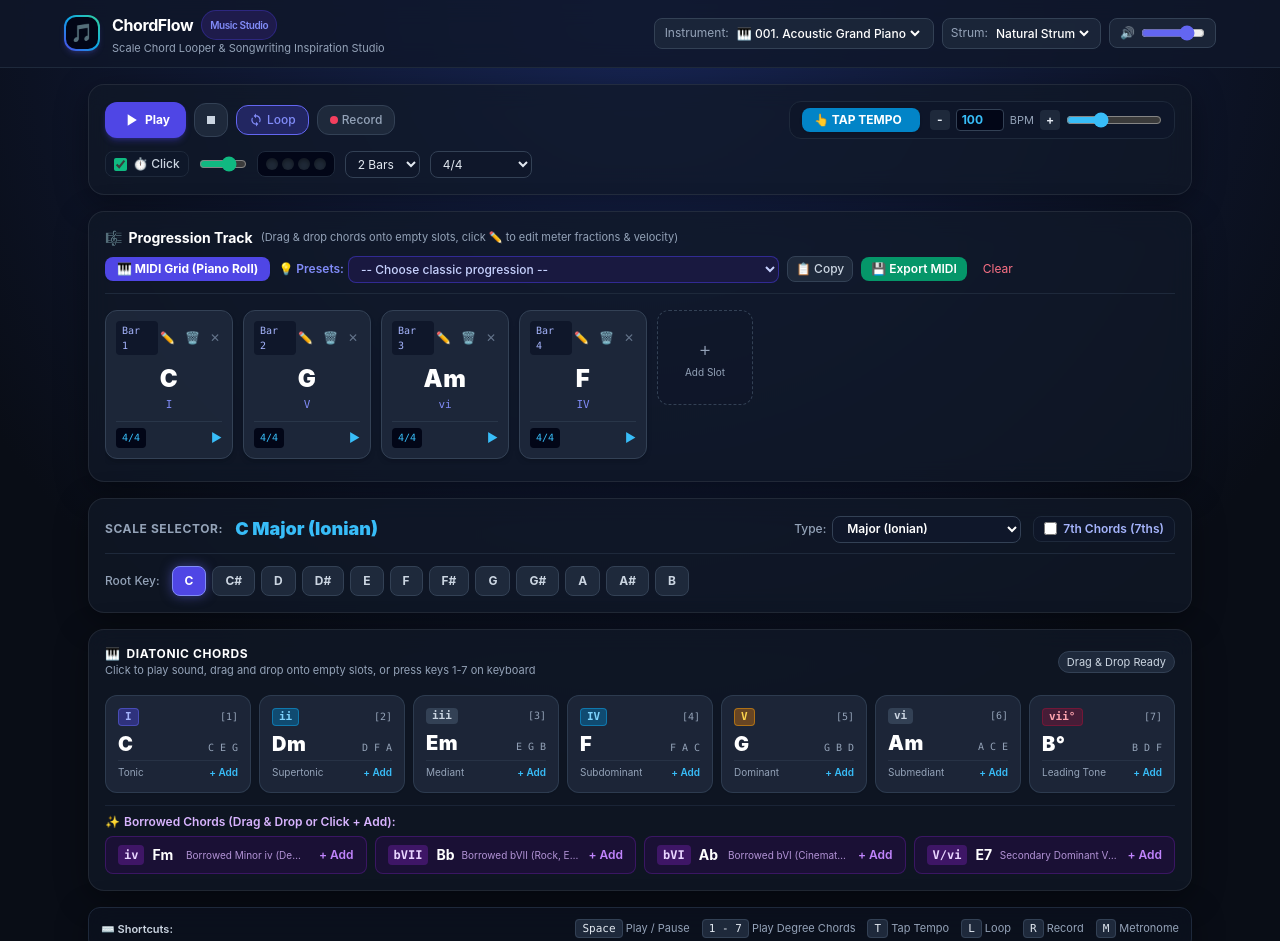
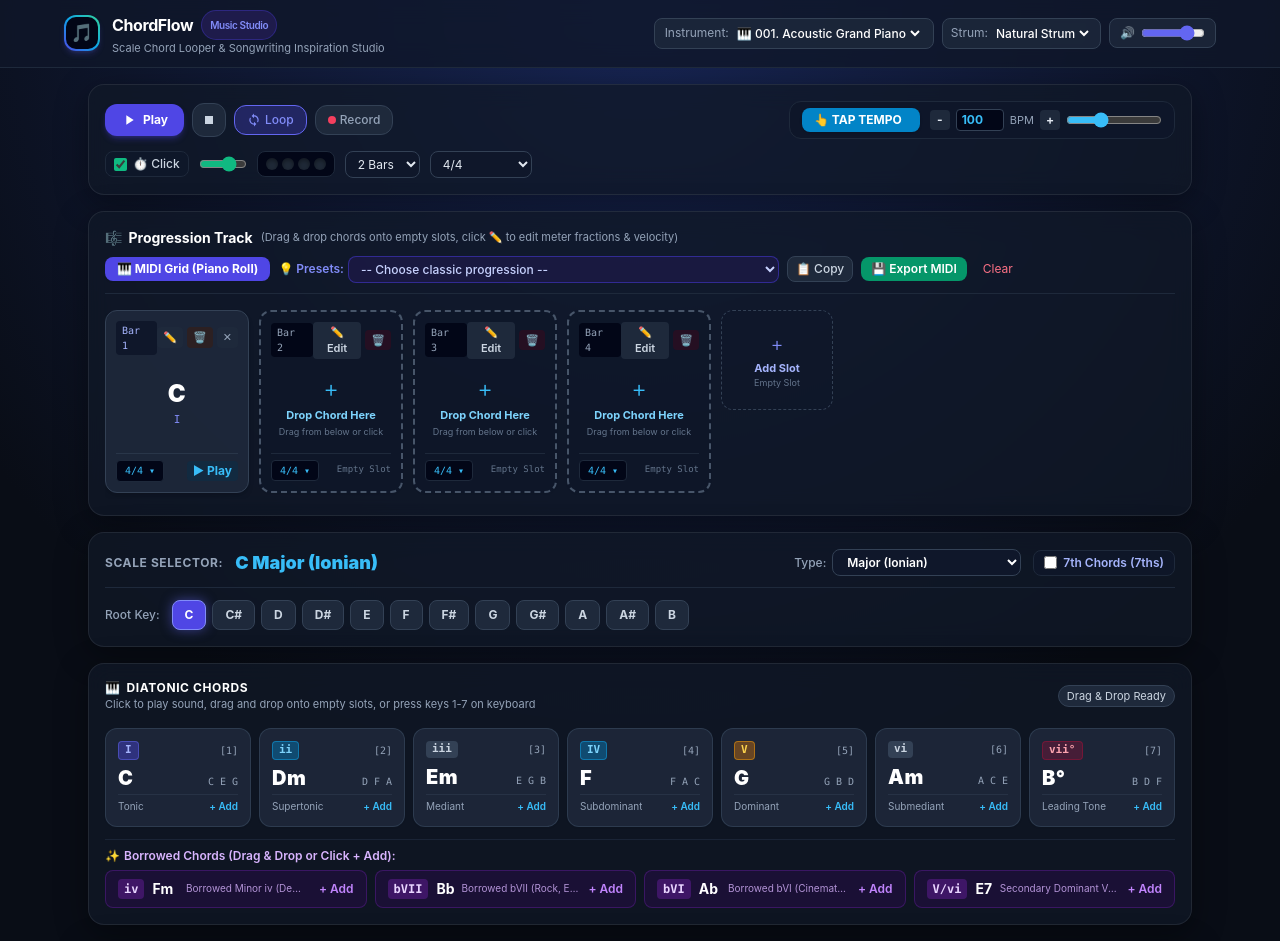
Before and after one commit to tea-hii/Chord_Generate, a plain HTML site: page index.html in a window 1280 px wide. Shown: the top 941 px of the page. Drawn offline with nearby package versions, Linux system fonts and the light colour scheme.

Commit message:
feat: Add visible empty slots on initial load, prominent button badges, and anti-cache meta tags

```diff
--- a/index.html
+++ b/index.html
@@ -3,6 +3,9 @@
 <head>
   <meta charset="UTF-8" />
   <meta name="viewport" content="width=device-width, initial-scale=1.0" />
+  <meta http-equiv="Cache-Control" content="no-cache, no-store, must-revalidate" />
+  <meta http-equiv="Pragma" content="no-cache" />
+  <meta http-equiv="Expires" content="0" />
   <title>ChordFlow - Chord Progression Looper, Scale Studio & MIDI Grid</title>
   <meta name="description" content="Streamlined Chord Progression Generator, Scale Degree Chords, Drag & Drop Empty Slots, MIDI Piano Roll Grid, General MIDI Instruments, and Metronome." />
 
@@ -25,7 +28,7 @@
       }
     }
   </script>
-  <link rel="stylesheet" href="css/style.css" />
+  <link rel="stylesheet" href="css/style.css?v=2.2" />
 </head>
 <body class="bg-slate-950 text-slate-100 min-h-screen flex flex-col antialiased selection:bg-indigo-500 selection:text-white">
 
@@ -316,13 +319,13 @@
     </div>
   </footer>
 
-  <!-- App Scripts -->
-  <script src="js/theory.js"></script>
-  <script src="js/audio.js"></script>
-  <script src="js/sequencer.js"></script>
-  <script src="js/pianoroll.js"></script>
-  <script src="js/slotModal.js"></script>
-  <script src="js/midi.js"></script>
-  <script src="js/app.js"></script>
+  <!-- App Scripts with Cache Busting -->
+  <script src="js/theory.js?v=2.2"></script>
+  <script src="js/audio.js?v=2.2"></script>
+  <script src="js/sequencer.js?v=2.2"></script>
+  <script src="js/pianoroll.js?v=2.2"></script>
+  <script src="js/slotModal.js?v=2.2"></script>
+  <script src="js/midi.js?v=2.2"></script>
+  <script src="js/app.js?v=2.2"></script>
 </body>
 </html>
--- a/js/app.js
+++ b/js/app.js
@@ -161,7 +161,6 @@ document.addEventListener('DOMContentLoaded', () => {
         </div>
       `;
 
-      // Click to preview and add/assign
       pad.addEventListener('click', async (e) => {
         await audio.init();
         playChordWithPadAnimation(chord, pad);
@@ -169,7 +168,7 @@ document.addEventListener('DOMContentLoaded', () => {
         if (e.target.classList.contains('add-chord-btn') || sequencer.isRecording) {
           sequencer.recordChord(chord);
         } else {
-          // If a slot (e.g. empty slot) is selected, assign to it
+          // If an empty slot or any slot is selected, assign chord to it
           if (sequencer.selectedSlotIndex !== -1) {
             sequencer.addChord(chord);
           } else if (sequencer.slots.length === 0) {
@@ -256,7 +255,7 @@ document.addEventListener('DOMContentLoaded', () => {
       timelineSlots.innerHTML = `
         <div class="w-full text-center py-6 text-slate-500 flex flex-col items-center justify-center">
           <p class="text-sm">No chords in the progression track yet.</p>
-          <p class="text-xs mt-1 text-slate-600">Click "+ Add Slot" to add an empty slot, drag a chord onto it, or pick a preset!</p>
+          <p class="text-xs mt-1 text-slate-600">Click "+ Add Empty Slot" below, drag any chord onto it, or choose a preset!</p>
         </div>
       `;
     }
@@ -272,7 +271,7 @@ document.addEventListener('DOMContentLoaded', () => {
 
       if (isEmpty) {
         // --- EMPTY CHORD SLOT ---
-        slotEl.className = `slot-item empty-slot relative flex-shrink-0 w-28 sm:w-32 p-2.5 rounded-xl border-2 border-dashed border-slate-700 hover:border-indigo-500 bg-slate-900/60 flex flex-col justify-between transition shadow-sm ${
+        slotEl.className = `slot-item empty-slot relative flex-shrink-0 w-32 sm:w-36 p-2.5 rounded-xl border-2 border-dashed border-slate-600 hover:border-indigo-400 bg-slate-900/70 flex flex-col justify-between transition shadow-sm ${
           isSelected ? 'ring-2 ring-indigo-500 border-indigo-500' : ''
         }`;
 
@@ -281,41 +280,42 @@ document.addEventListener('DOMContentLoaded', () => {
             <span class="font-mono bg-slate-950 px-1.5 py-0.5 rounded text-slate-400 text-[10px]">Bar ${barNum}</span>
             <div class="flex items-center space-x-1">
               <!-- Edit Pencil Button -->
-              <button type="button" class="edit-slot-btn text-slate-400 hover:text-indigo-300 p-0.5 text-xs transition cursor-pointer" title="Edit Duration (${fractionStr}) & Velocity">✏️</button>
+              <button type="button" class="edit-slot-btn px-1.5 py-0.5 rounded bg-slate-800 hover:bg-slate-700 text-slate-300 hover:text-white text-[11px] font-semibold transition cursor-pointer" title="Edit Duration (${fractionStr}) & Velocity">✏️ Edit</button>
               <!-- Delete Empty Slot Trash Bin -->
-              <button type="button" class="delete-slot-btn text-slate-500 hover:text-rose-400 p-0.5 text-xs transition cursor-pointer" title="Delete Empty Slot Entirely">🗑️</button>
+              <button type="button" class="delete-slot-btn px-1.5 py-0.5 rounded bg-rose-950/40 hover:bg-rose-900 text-rose-400 text-[11px] transition cursor-pointer" title="Delete Empty Slot Entirely">🗑️</button>
             </div>
           </div>
 
-          <div class="text-center py-2 cursor-pointer flex flex-col items-center justify-center select-none">
-            <span class="text-2xl text-slate-500 font-light">+</span>
-            <span class="text-[10px] text-slate-400 font-medium mt-0.5">Drop Chord Here</span>
+          <div class="text-center py-2.5 cursor-pointer flex flex-col items-center justify-center select-none">
+            <span class="text-2xl text-sky-400 font-light">+</span>
+            <span class="text-[11px] text-sky-300 font-bold mt-0.5">Drop Chord Here</span>
+            <span class="text-[9px] text-slate-500 mt-0.5">Drag from below or click</span>
           </div>
 
           <div class="flex items-center justify-between mt-1 pt-1.5 border-t border-slate-800 text-[11px] text-slate-400">
             <!-- Duration Badge (Click to open edit modal) -->
-            <button type="button" class="edit-duration-badge font-mono text-[10px] bg-slate-950 px-1.5 py-0.5 rounded text-sky-400 hover:bg-slate-800 transition cursor-pointer" title="Click to edit duration">
-              ${fractionStr}
+            <button type="button" class="edit-duration-badge font-mono text-[10px] bg-slate-950 px-2 py-0.5 rounded text-sky-400 border border-slate-800 hover:bg-slate-800 transition cursor-pointer" title="Click to edit duration">
+              ${fractionStr} ▾
             </button>
-            <span class="text-[9px] text-slate-500">Empty</span>
+            <span class="text-[9px] text-slate-500 font-mono">Empty Slot</span>
           </div>
         `;
       } else {
         // --- FILLED CHORD SLOT ---
-        slotEl.className = `slot-item relative flex-shrink-0 w-28 sm:w-32 p-2.5 rounded-xl border border-slate-700 bg-slate-800/90 flex flex-col justify-between transition-all shadow-md ${
+        slotEl.className = `slot-item relative flex-shrink-0 w-32 sm:w-36 p-2.5 rounded-xl border border-slate-700 bg-slate-800/90 flex flex-col justify-between transition-all shadow-md ${
           isSelected ? 'ring-2 ring-indigo-500' : ''
         }`;
 
         slotEl.innerHTML = `
           <div class="flex items-center justify-between text-[11px] text-slate-400 mb-1">
             <span class="font-mono bg-slate-900 px-1.5 py-0.5 rounded text-indigo-300 text-[10px]">Bar ${barNum}</span>
-            <div class="flex items-center space-x-1.5">
+            <div class="flex items-center space-x-1">
               <!-- Edit Pencil Button -->
-              <button type="button" class="edit-slot-btn text-slate-400 hover:text-indigo-300 p-0.5 text-xs transition cursor-pointer" title="Edit Duration (${fractionStr}) & Velocity">✏️</button>
+              <button type="button" class="edit-slot-btn px-1.5 py-0.5 rounded bg-slate-800 hover:bg-slate-700 text-slate-300 hover:text-white text-[11px] transition cursor-pointer" title="Edit Duration (${fractionStr}) & Velocity">✏️</button>
               <!-- Trash Button: Clears chord from slot, KEEPING the slot empty in place -->
-              <button type="button" class="clear-chord-btn text-slate-400 hover:text-amber-400 p-0.5 text-xs transition cursor-pointer" title="Clear chord (keep empty slot in place)">🗑️</button>
+              <button type="button" class="clear-chord-btn px-1.5 py-0.5 rounded bg-amber-950/40 hover:bg-amber-900 text-amber-300 text-[11px] transition cursor-pointer" title="Clear chord (keep empty slot in place)">🗑️</button>
               <!-- Delete Entire Slot Button -->
-              <button type="button" class="delete-slot-btn text-slate-500 hover:text-rose-400 p-0.5 text-xs transition cursor-pointer" title="Remove slot completely">✕</button>
+              <button type="button" class="delete-slot-btn px-1.5 py-0.5 rounded bg-slate-800 hover:bg-rose-900 text-slate-400 hover:text-white text-[11px] transition cursor-pointer" title="Remove slot completely">✕</button>
             </div>
           </div>
 
@@ -326,21 +326,20 @@ document.addEventListener('DOMContentLoaded', () => {
 
           <div class="flex items-center justify-between mt-1 pt-1.5 border-t border-slate-700/60 text-xs">
             <!-- Duration Badge (Click to open edit modal) -->
-            <button type="button" class="edit-duration-badge font-mono text-[10px] bg-slate-950 px-1.5 py-0.5 rounded text-sky-400 hover:bg-slate-800 transition cursor-pointer" title="Click to edit duration">
-              ${fractionStr}
+            <button type="button" class="edit-duration-badge font-mono text-[10px] bg-slate-950 px-2 py-0.5 rounded text-sky-400 border border-slate-800 hover:bg-slate-800 transition cursor-pointer" title="Click to edit duration">
+              ${fractionStr} ▾
             </button>
-            <button type="button" class="play-single-slot-btn text-sky-400 hover:text-sky-300 text-xs cursor-pointer" title="Preview Chord Audio">▶</button>
+            <button type="button" class="play-single-slot-btn text-sky-400 hover:text-sky-300 text-xs cursor-pointer font-bold px-1.5 py-0.5 rounded bg-sky-950/50" title="Preview Chord Audio">▶ Play</button>
           </div>
         `;
       }
 
-      // 1. Click to select slot
+      // 1. Click on slot
       slotEl.addEventListener('click', (e) => {
         if (e.target.closest('.delete-slot-btn') || e.target.closest('.clear-chord-btn') || e.target.closest('.edit-slot-btn') || e.target.closest('.edit-duration-badge') || e.target.closest('.play-single-slot-btn')) {
           return;
         }
 
-        // Play chord audio when clicking chord zone
         if (slot.chord) {
           audio.init().then(() => {
             audio.playChord(slot.chord, null, slot.beats * sequencer.getSecondsPerBeat(), slot.velocity || 90);
@@ -357,15 +356,12 @@ document.addEventListener('DOMContentLoaded', () => {
         slotModal.open(
           index,
           slot,
-          // onSave
           (slotIdx, updates) => {
             sequencer.updateSlot(slotIdx, updates);
           },
-          // onClearChord
           (slotIdx) => {
             sequencer.clearSlotChord(slotIdx);
           },
-          // onDeleteSlot
           (slotIdx) => {
             sequencer.removeSlot(slotIdx);
           }
@@ -427,7 +423,6 @@ document.addEventListener('DOMContentLoaded', () => {
             sequencer.rebalanceSlotsToBeats();
             renderTimelineSlots(sequencer.slots);
 
-            // Audio feedback
             await audio.init();
             audio.playChord(chordData, null, slot.beats * sequencer.getSecondsPerBeat(), slot.velocity || 90);
           }
@@ -439,16 +434,16 @@ document.addEventListener('DOMContentLoaded', () => {
       timelineSlots.appendChild(slotEl);
     });
 
-    // 7. Add Slot Button (+) -> Now creates an EMPTY SLOT by default
+    // 7. Add Empty Slot Button (+)
     const addBtn = document.createElement('button');
     addBtn.type = 'button';
-    addBtn.className = 'flex-shrink-0 w-24 h-full min-h-[95px] rounded-xl border border-dashed border-slate-700 hover:border-indigo-500 bg-slate-900/40 hover:bg-slate-800/40 flex flex-col items-center justify-center text-slate-400 hover:text-indigo-400 transition cursor-pointer';
+    addBtn.className = 'flex-shrink-0 w-28 h-full min-h-[100px] rounded-xl border border-dashed border-slate-700 hover:border-indigo-400 bg-slate-900/50 hover:bg-slate-800/60 flex flex-col items-center justify-center text-slate-400 hover:text-indigo-300 transition cursor-pointer';
     addBtn.innerHTML = `
-      <span class="text-xl font-light">+</span>
-      <span class="text-[10px] mt-0.5">Add Slot</span>
+      <span class="text-xl font-light text-indigo-400">+</span>
+      <span class="text-[11px] font-bold mt-0.5 text-indigo-300">Add Slot</span>
+      <span class="text-[9px] text-slate-500">Empty Slot</span>
     `;
     addBtn.addEventListener('click', () => {
-      // Add empty slot with 4 beats (4/4) by default
       sequencer.addEmptySlot(4.0, 90);
     });
     timelineSlots.appendChild(addBtn);
@@ -684,9 +679,37 @@ document.addEventListener('DOMContentLoaded', () => {
     }
   });
 
-  // Initial setup: C Major and Pop 4 Chords preset
+  // Initial setup: C Major with 1 filled chord (C) and 3 Empty Slots ready for dragging!
   updateRootButtons();
   updateKeyAndChords();
-  const defaultProgression = [0, 4, 5, 3].map(deg => ({ ...state.currentScaleChords[deg], velocity: 90 }));
-  sequencer.loadProgression(defaultProgression, 4);
+
+  const tonicChord = state.currentScaleChords[0];
+  sequencer.slots = [
+    {
+      id: 'slot_init_1',
+      chord: tonicChord ? { ...tonicChord, velocity: 90 } : null,
+      beats: 4.0,
+      velocity: 90
+    },
+    {
+      id: 'slot_init_2',
+      chord: null, // Empty Slot 2
+      beats: 4.0,
+      velocity: 90
+    },
+    {
+      id: 'slot_init_3',
+      chord: null, // Empty Slot 3
+      beats: 4.0,
+      velocity: 90
+    },
+    {
+      id: 'slot_init_4',
+      chord: null, // Empty Slot 4
+      beats: 4.0,
+      velocity: 90
+    }
+  ];
+  sequencer.rebalanceSlotsToBeats();
+  renderTimelineSlots(sequencer.slots);
 });
```
